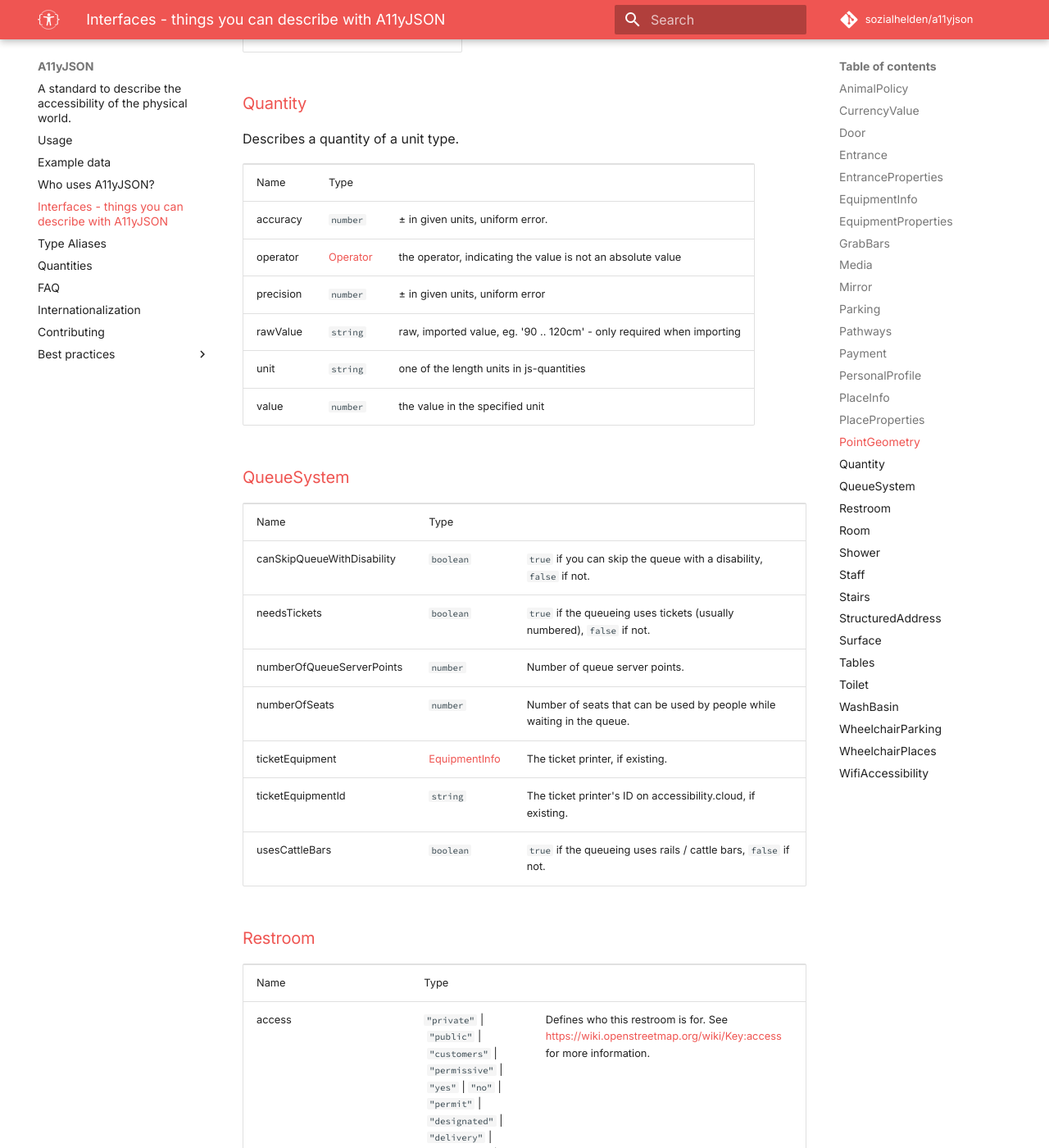
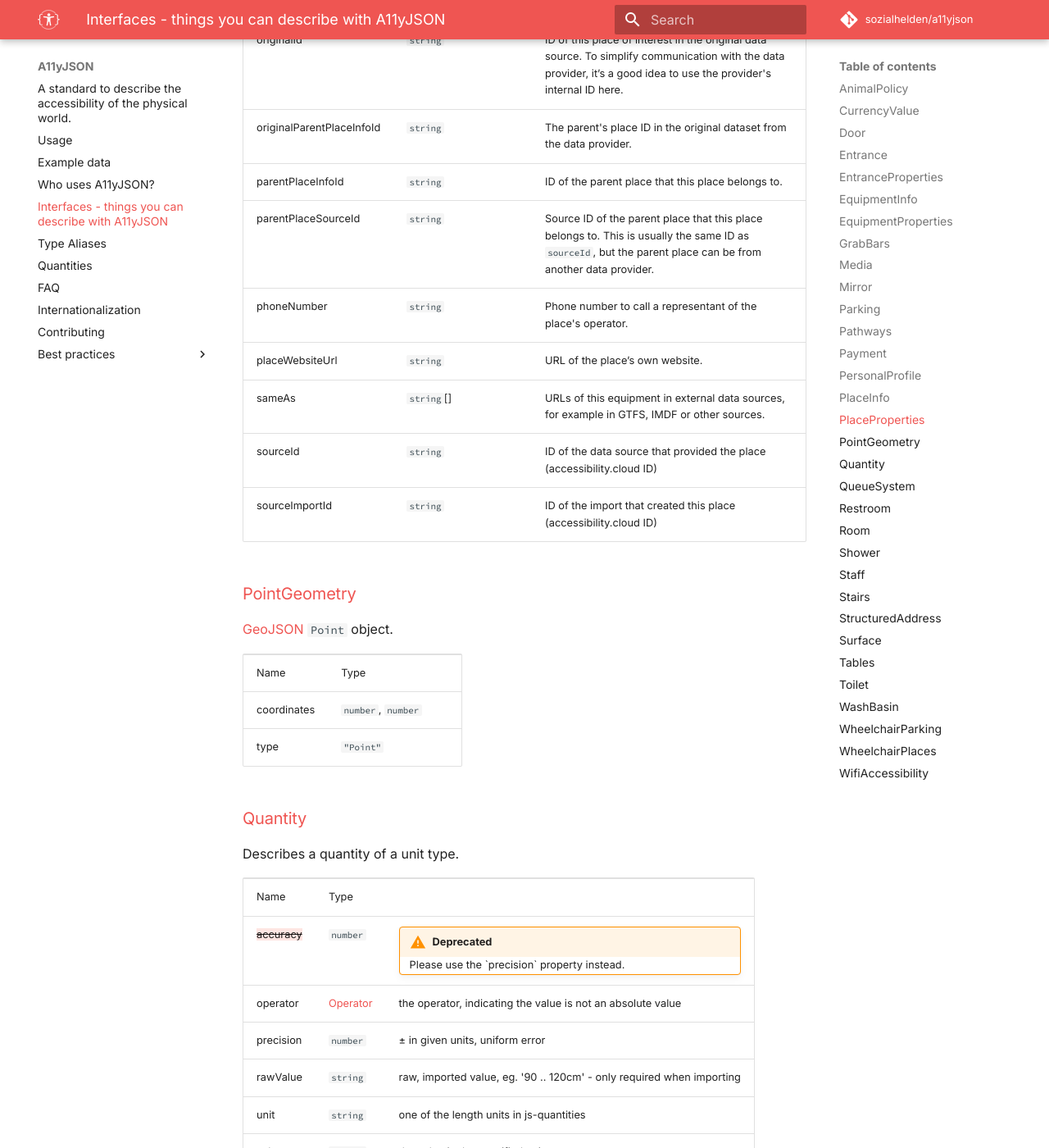
Before and after one commit to sozialhelden/a11yjson, an MkDocs documentation site: the page built from docs/3-interfaces.md, in a window 1280 px wide and 1400 px high, scrolled down 20488 px. Shown: the whole window at 82% size. Built offline with MkDocs 1.6.1 and Material for MkDocs 9.7.7, drawn with Linux system fonts in a browser that asks for light colours; comment, search, counter and statistics services are not loaded; some of the changed text lies outside the part shown.

Commit message:
Mark deprecations in docs

```diff
--- a/docs/3-interfaces.md
+++ b/docs/3-interfaces.md
@@ -72,9 +72,18 @@ dogs without muzzles are explicitly allowed.</p>
 
 
   <table><tr><td>Name</td><td>Type</td><td></td></tr><tr><td>access</td><td><code>"private"</code>&nbsp;|&nbsp;<code>"public"</code>&nbsp;|&nbsp;<code>"customers"</code>&nbsp;|&nbsp;<code>"permissive"</code>&nbsp;|&nbsp;<code>"yes"</code>&nbsp;|&nbsp;<code>"no"</code>&nbsp;|&nbsp;<code>"permit"</code>&nbsp;|&nbsp;<code>"designated"</code>&nbsp;|&nbsp;<code>"delivery"</code>&nbsp;|&nbsp;<code>"emergency"</code>&nbsp;|&nbsp;<code>"residents"</code>&nbsp;|&nbsp;<code>"employees"</code>&nbsp;|&nbsp;<code>"disabled"</code>[]</td><td><p>For whom is this amount of money paid?</p>
-</td></tr><tr><td>amount</td><td><code>number</code></td><td><p>The amount of money.</p>
+
+
+<div class="admonition warning">
+  <p class="admonition-title">Deprecated</p>
+
+
+
+</div>
+  </td></tr><tr><td>amount</td><td><code>number</code></td><td><p>The amount of money.</p>
 </td></tr><tr><td>currency</td><td><code>string</code></td><td><p>The currency in which the amount is specified, as three-letter acronym.</p>
-</td></tr><tr><td>paymentTypes</td><td><a href="#Payment">Payment</a>[]</td><td></td></tr><tr><td>per</td><td><a href="#Quantity">Quantity</a></td><td><p>Unit that is paid with the amount of money, e.g. &quot;minute&quot;, &quot;hour&quot;, &#39;GB&#39;, &#39;piece&#39;</p>
+</td></tr><tr><td>paymentTypes</td><td><a href="#Payment">Payment</a>[]</td><td><p>The payment method that is used to pay the amount of money.</p>
+</td></tr><tr><td>per</td><td><a href="#Quantity">Quantity</a></td><td><p>Unit that is paid with the amount of money, e.g. &quot;minute&quot;, &quot;hour&quot;, &#39;GB&#39;, &#39;piece&#39;</p>
 </td></tr></table>
 
 
@@ -94,10 +103,28 @@ door, <code>undefined</code> if it is no glass door or the condition is unknown.
 </td></tr><tr><td>hasIntercom</td><td><code>boolean</code></td><td><p><code>true</code> if the door has an intercom system, <code>false</code> if not.</p>
 </td></tr><tr><td>hasProximitySensor</td><td><code>boolean</code></td><td><p><code>true</code> if the door has a proximity sensor that triggers the opening mechanism, <code>false</code> if not.</p>
 </td></tr><tr><td>hasSwitch</td><td><code>boolean</code></td><td><p><code>true</code> if the door has a switch that triggers the opening mechanism, <code>false</code> if not.</p>
-</td></tr><tr><td>isAutomatic</td><td><code>boolean</code></td><td><p><code>true</code> if the door opens automatically, <code>false</code> if not. The mechanism for opening the door is
+</td></tr><tr><td>{--isAutomatic--}</td><td><code>boolean</code></td><td><p><code>true</code> if the door opens automatically, <code>false</code> if not. The mechanism for opening the door is
 defined in other attributes.</p>
-</td></tr><tr><td>isAutomaticOrAlwaysOpen</td><td><code>boolean</code></td><td><p><code>true</code> if the door is always open or automatic, <code>false</code> if it has to be opened manually.</p>
-</td></tr><tr><td>isEasyToHoldOpen</td><td><code>boolean</code></td><td><p><code>true</code> if the door is easy to hold open (subjectively by the assessor), <code>false</code> if not.</p>
+
+
+<div class="admonition warning">
+  <p class="admonition-title">Deprecated</p>
+
+
+
+
+</div>
+  </td></tr><tr><td>{--isAutomaticOrAlwaysOpen--}</td><td><code>boolean</code></td><td><p><code>true</code> if the door is always open or automatic, <code>false</code> if it has to be opened manually.</p>
+
+
+<div class="admonition warning">
+  <p class="admonition-title">Deprecated</p>
+
+  Use `isAutomatic`, `isAlwaysOpen` or `isManual` instead.
+
+
+</div>
+  </td></tr><tr><td>isEasyToHoldOpen</td><td><code>boolean</code></td><td><p><code>true</code> if the door is easy to hold open (subjectively by the assessor), <code>false</code> if not.</p>
 </td></tr><tr><td>isGlassDoor</td><td><code>boolean</code></td><td><p><code>true</code> if the door is a glass door, <code>false</code> if not.</p>
 </td></tr><tr><td>isRevolving</td><td><code>boolean</code></td><td><p><code>true</code> if the door is revolving (like a carousel), <code>false</code> if not.</p>
 </td></tr><tr><td>isSliding</td><td><code>boolean</code></td><td><p><code>true</code> if the door is a sliding door, <code>false</code> if not.</p>
@@ -165,12 +192,60 @@ sitemap. Can contain attributes that are realtime updated to indicate operationa
 
 
   <table><tr><td>Name</td><td>Type</td><td></td></tr><tr><td>accessMode</td><td><code>string</code>[]</td><td><p>Access modes supported by this equipment.</p>
-</td></tr><tr><td>accessModeSufficient</td><td><code>string</code>[]</td><td><p>Access mode combinations that allow understanding and using the equipment.</p>
-</td></tr><tr><td>accessibilityControl</td><td><code>string</code>[]</td><td><p>The accessibility controls that allow controlling this equipment.</p>
-</td></tr><tr><td>accessibilityFeature</td><td><code>string</code>[]</td><td><p>Indicates the access mode combinations that allow understanding and using the equipment.</p>
-</td></tr><tr><td>accessibilityHazard</td><td><code>string</code>[]</td><td><p>Indicates the access mode combinations that allow understanding and using the equipment.</p>
-</td></tr><tr><td>alternativeRouteInstructions</td><td><a href="../i18n">LocalizedString</a></td><td><p>Short alternative routing instructions for travelers when they cannot use this facility.</p>
-</td></tr><tr><td>cabinLength</td><td><a href="#Length">Length</a></td><td><p>Length / depth of the cabin when facing the equipment’s entrance, or <code>undefined</code> if the
+
+
+<div class="admonition warning">
+  <p class="admonition-title">Deprecated</p>
+
+
+
+</div>
+  </td></tr><tr><td>accessModeSufficient</td><td><code>string</code>[]</td><td><p>Access mode combinations that allow understanding and using the equipment.</p>
+
+
+<div class="admonition warning">
+  <p class="admonition-title">Deprecated</p>
+
+
+
+</div>
+  </td></tr><tr><td>accessibilityControl</td><td><code>string</code>[]</td><td><p>The accessibility controls that allow controlling this equipment.</p>
+
+
+<div class="admonition warning">
+  <p class="admonition-title">Deprecated</p>
+
+
+
+</div>
+  </td></tr><tr><td>accessibilityFeature</td><td><code>string</code>[]</td><td><p>Indicates the access mode combinations that allow understanding and using the equipment.</p>
+
+
+<div class="admonition warning">
+  <p class="admonition-title">Deprecated</p>
+
+
+
+</div>
+  </td></tr><tr><td>accessibilityHazard</td><td><code>string</code>[]</td><td><p>Indicates the access mode combinations that allow understanding and using the equipment.</p>
+
+
+<div class="admonition warning">
+  <p class="admonition-title">Deprecated</p>
+
+
+
+</div>
+  </td></tr><tr><td>alternativeRouteInstructions</td><td><a href="../i18n">LocalizedString</a></td><td><p>Short alternative routing instructions for travelers when they cannot use this facility.</p>
+
+
+<div class="admonition warning">
+  <p class="admonition-title">Deprecated</p>
+
+
+
+</div>
+  </td></tr><tr><td>cabinLength</td><td><a href="#Length">Length</a></td><td><p>Length / depth of the cabin when facing the equipment’s entrance, or <code>undefined</code> if the
 equipment has no cabin. For a hoist, this refers to the hoist platform itself.</p>
 </td></tr><tr><td>cabinWidth</td><td><a href="#Length">Length</a></td><td><p>Width of the cabin when facing the equipment’s entrance, or <code>undefined</code> if the equipment has no
 cabin. For a hoist, this refers to the hoist platform itself.</p>
@@ -178,7 +253,15 @@ cabin. For a hoist, this refers to the hoist platform itself.</p>
 </td></tr><tr><td>description</td><td><a href="../i18n">LocalizedString</a></td><td><p>Describes where the equipment is located. If only one description string is technically
 possible to maintain, it MUST not contain any abbreviations to allow being readable aloud by
 screen readers or voice assistants.</p>
-</td></tr><tr><td>disruptionSourceImportId</td><td><code>string</code></td><td><p>Data source ID of a secondary source used for realtime status info on accessibility.cloud</p>
+
+
+<div class="admonition warning">
+  <p class="admonition-title">Deprecated</p>
+
+
+
+</div>
+  </td></tr><tr><td>disruptionSourceImportId</td><td><code>string</code></td><td><p>Data source ID of a secondary source used for realtime status info on accessibility.cloud</p>
 </td></tr><tr><td>door</td><td><a href="#Door">Door</a></td><td><p>Object describing the door to the equipment, or <code>undefined</code> if there is no door.</p>
 </td></tr><tr><td>hasBrailleText</td><td><code>boolean</code></td><td><p><code>true</code> if the equipment’s controls or signs are printed in braille letters, <code>false</code> if not.</p>
 </td></tr><tr><td>hasDoorsInBothDirections</td><td><code>boolean</code></td><td><p><code>true</code> if the equipment has doors in two directions, so wheelchair, rollator, bike or pushchair
@@ -225,7 +308,15 @@ if not.</p>
 it’s a good idea to use the operator facility management system ID here.</p>
 </td></tr><tr><td>originalPlaceInfoId</td><td><code>string</code></td><td><p>ID of the place that this equipment belongs to (unique in the original data source)</p>
 </td></tr><tr><td>outOfOrderReason</td><td><a href="../i18n">LocalizedString</a></td><td><p>Live status update.</p>
-</td></tr><tr><td>placeInfoId</td><td><code>string</code></td><td><p>Place info ID that this equipment belongs to (accessibility.cloud ID)</p>
+
+
+<div class="admonition warning">
+  <p class="admonition-title">Deprecated</p>
+
+
+
+</div>
+  </td></tr><tr><td>placeInfoId</td><td><code>string</code></td><td><p>Place info ID that this equipment belongs to (accessibility.cloud ID)</p>
 </td></tr><tr><td>placeSourceId</td><td><code>string</code></td><td><p>ID of the place data source that this equipment belongs to (accessibility.cloud ID)</p>
 </td></tr><tr><td>plannedCompletionDate</td><td><a href="#Date">Date</a></td><td><p>Live status update.</p>
 </td></tr><tr><td>sameAs</td><td><code>string</code>[]</td><td><p>URLs of this equipment in external data sources, for example in GTFS, IMDF or other sources.</p>
@@ -261,11 +352,51 @@ toilet), <code>false</code> if not, <code>undefined</code> if condition is unkno
 a cinema.
 
   <table><tr><td>Name</td><td>Type</td><td></td></tr><tr><td>accessMode</td><td><code>string</code>[]</td><td><p>Access modes supported by this equipment.</p>
-</td></tr><tr><td>accessModeSufficient</td><td><code>string</code>[]</td><td><p>Access mode combinations that allow understanding and using the equipment.</p>
-</td></tr><tr><td>accessibilityControl</td><td><code>string</code>[]</td><td><p>The accessibility controls that allow controlling this equipment.</p>
-</td></tr><tr><td>accessibilityFeature</td><td><code>string</code>[]</td><td><p>Indicates the access mode combinations that allow understanding and using the equipment.</p>
-</td></tr><tr><td>accessibilityHazard</td><td><code>string</code>[]</td><td><p>Indicates the access mode combinations that allow understanding and using the equipment.</p>
-</td></tr><tr><td>hasAudioDescription</td><td><code>boolean</code></td><td><p>Is the media unit provided with audio description?</p>
+
+
+<div class="admonition warning">
+  <p class="admonition-title">Deprecated</p>
+
+
+
+</div>
+  </td></tr><tr><td>accessModeSufficient</td><td><code>string</code>[]</td><td><p>Access mode combinations that allow understanding and using the equipment.</p>
+
+
+<div class="admonition warning">
+  <p class="admonition-title">Deprecated</p>
+
+
+
+</div>
+  </td></tr><tr><td>accessibilityControl</td><td><code>string</code>[]</td><td><p>The accessibility controls that allow controlling this equipment.</p>
+
+
+<div class="admonition warning">
+  <p class="admonition-title">Deprecated</p>
+
+
+
+</div>
+  </td></tr><tr><td>accessibilityFeature</td><td><code>string</code>[]</td><td><p>Indicates the access mode combinations that allow understanding and using the equipment.</p>
+
+
+<div class="admonition warning">
+  <p class="admonition-title">Deprecated</p>
+
+
+
+</div>
+  </td></tr><tr><td>accessibilityHazard</td><td><code>string</code>[]</td><td><p>Indicates the access mode combinations that allow understanding and using the equipment.</p>
+
+
+<div class="admonition warning">
+  <p class="admonition-title">Deprecated</p>
+
+
+
+</div>
+  </td></tr><tr><td>hasAudioDescription</td><td><code>boolean</code></td><td><p>Is the media unit provided with audio description?</p>
 </td></tr><tr><td>hasContrastingBackground</td><td><code>boolean</code></td><td><p>If the media unit is printed or on a screen, does it have high contrast between background and
 foreground?</p>
 </td></tr><tr><td>hasDedicatedScreenForSubtitles</td><td><code>boolean</code></td><td><p>Relevant for movies, screens and presentations: Is there a dedicated screen where subtitles can
@@ -363,7 +494,15 @@ missing property indicates unknown.</p>
 </td></tr><tr><td>address</td><td><code>undefined</code>&nbsp;|&nbsp;<a href="#StructuredAddress">StructuredAddress</a></td><td><p>The address of this place. <code>null</code> indicates that this place has no address, <code>undefined</code> or
 missing property indicates unknown.</p>
 </td></tr><tr><td>category</td><td><code>string</code></td><td><p>Category name of the place</p>
-</td></tr><tr><td>description</td><td><a href="../i18n">LocalizedString</a></td><td><p>Text description containing helpful information for people with disabilities.</p>
+
+
+<div class="admonition warning">
+  <p class="admonition-title">Deprecated</p>
+
+
+
+</div>
+  </td></tr><tr><td>description</td><td><a href="../i18n">LocalizedString</a></td><td><p>Text description containing helpful information for people with disabilities.</p>
 </td></tr><tr><td>editPageUrl</td><td><code>string</code></td><td><p>URL of the original data source’s website on a subpage that allows to edit the original data.</p>
 </td></tr><tr><td>emailAddress</td><td><code>string</code></td><td><p>Email address of the place&#39;s operator where you can get accessibility relevant information.</p>
 </td></tr><tr><td>ids</td><td><a href="#Record">Record</a></td><td><p>IDs in other data sources that are linked to this equipment, indexed by schema/context.</p>
@@ -395,8 +534,15 @@ data provider, it’s a good idea to use the provider&#39;s internal ID here.</p
 
   Describes a quantity of a unit type.
 
-  <table><tr><td>Name</td><td>Type</td><td></td></tr><tr><td>accuracy</td><td><code>number</code></td><td><p>± in given units, uniform error.</p>
-</td></tr><tr><td>operator</td><td><a href="#Operator">Operator</a></td><td><p>the operator, indicating the value is not an absolute value</p>
+  <table><tr><td>Name</td><td>Type</td><td></td></tr><tr><td>{--accuracy--}</td><td><code>number</code></td><td>
+<div class="admonition warning">
+  <p class="admonition-title">Deprecated</p>
+
+  Please use the `precision` property instead.
+
+
+</div>
+  </td></tr><tr><td>operator</td><td><a href="#Operator">Operator</a></td><td><p>the operator, indicating the value is not an absolute value</p>
 </td></tr><tr><td>precision</td><td><code>number</code></td><td><p>± in given units, uniform error</p>
 </td></tr><tr><td>rawValue</td><td><code>string</code></td><td><p>raw, imported value, eg. &#39;90 .. 120cm&#39; - only required when importing</p>
 </td></tr><tr><td>unit</td><td><code>string</code></td><td><p>one of the length units in js-quantities</p>
@@ -603,7 +749,15 @@ unknown.</p>
 </td></tr><tr><td>location</td><td><a href="../i18n">LocalizedString</a></td><td><p>Describes where the parking is located.</p>
 </td></tr><tr><td>maxVehicleHeight</td><td><a href="#Length">Length</a></td><td><p>Maximal allowed vehicle height for users of this parking.</p>
 </td></tr><tr><td>neededParkingPermits</td><td><a href="../i18n">LocalizedString</a>[]</td><td><p>List of permit names that allow using this parking.</p>
-</td></tr><tr><td>width</td><td><a href="#Length">Length</a></td><td><p>Width constraint of the parking lots.</p>
+
+
+<div class="admonition warning">
+  <p class="admonition-title">Deprecated</p>
+
+
+
+</div>
+  </td></tr><tr><td>width</td><td><a href="#Length">Length</a></td><td><p>Width constraint of the parking lots.</p>
 </td></tr></table>
 
 
```
Also changed, not shown: 1 other file.
